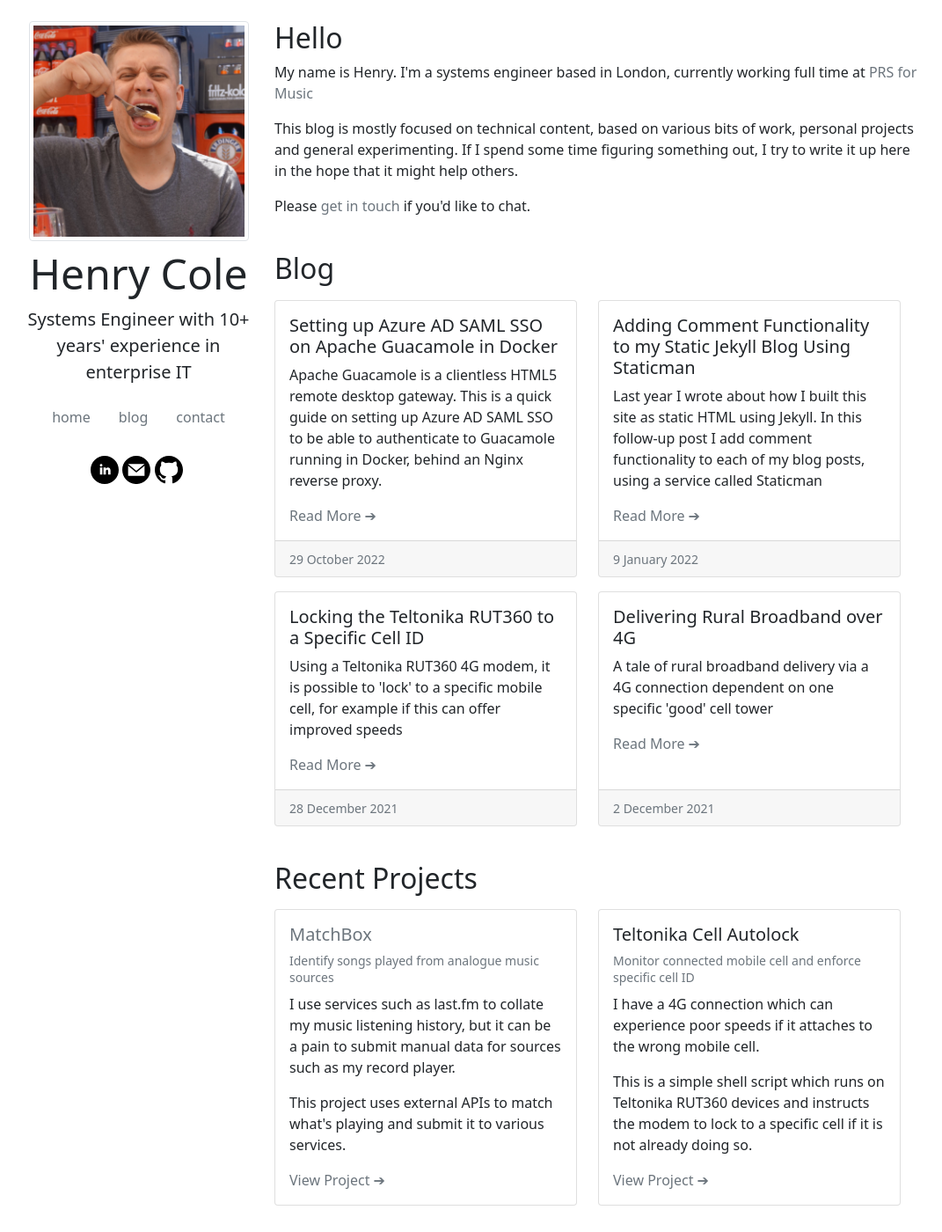
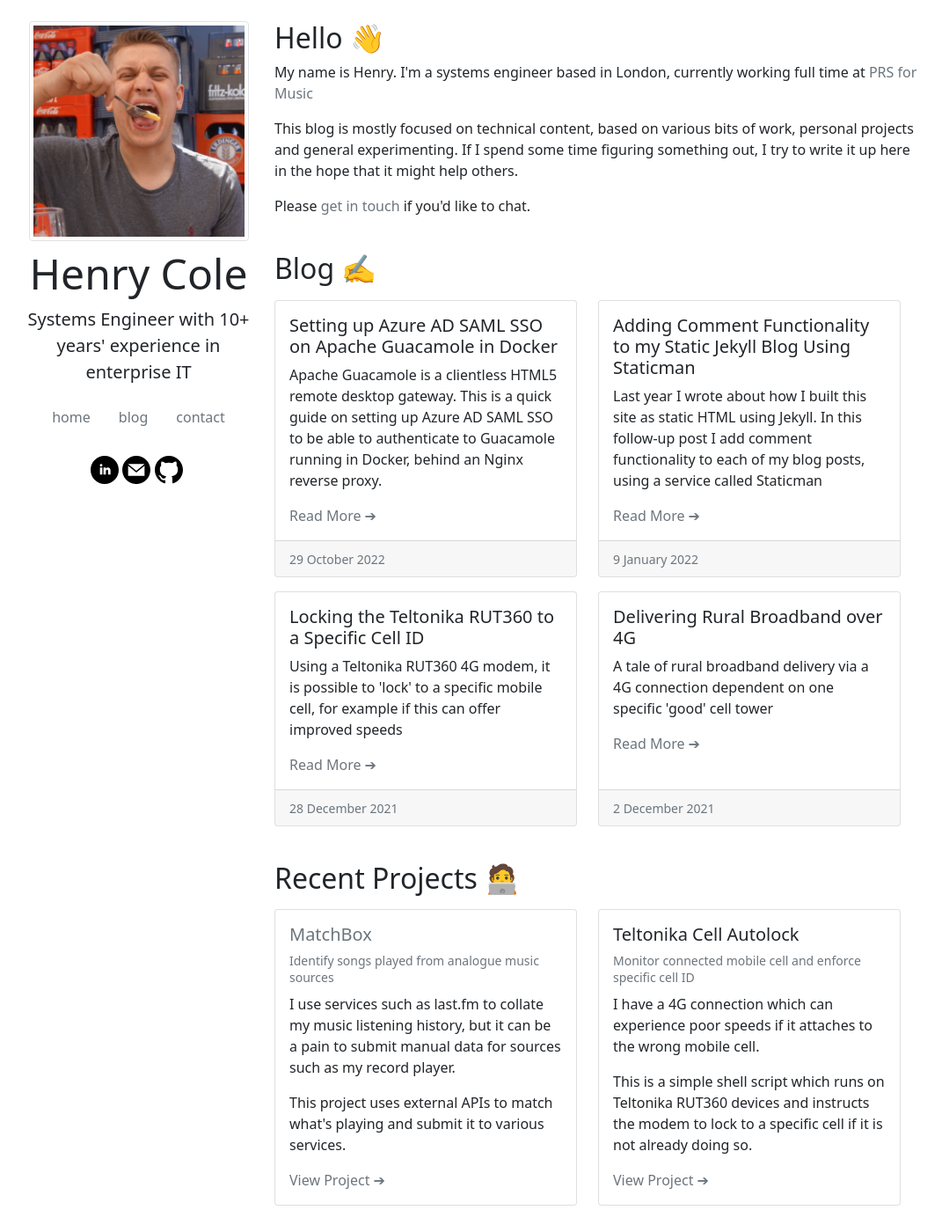
Before and after one commit to hcuk94/henry-personal-website, a Jekyll site: the page built from index.html, in a window 1280 px wide and 1400 px high. Shown: the whole window at 88% size, without its empty margins (55-1126 px from the left). Built offline with Jekyll 4.4.1, drawn with Linux system fonts in a browser that asks for light colours; some of the changed text lies outside the part shown.

Commit message:
update icons

```diff
--- a/index.html
+++ b/index.html
@@ -3,24 +3,24 @@ layout: default
 ---
 <!-- Intro -->
 <div class="row">
-<h2 id="top">Hello</h2>
+<h2 id="top">Hello 👋</h2>
 <p>My name is Henry. I'm a systems engineer based in London, currently working full time at <a class="text-muted text-decoration-none" href="https://www.prsformusic.com/" target="_blank">PRS for Music</a></p>
 <p>This blog is mostly focused on technical content, based on various bits of work, personal projects and general experimenting. If I spend some time figuring something out, I try to write it up here in the hope that it might help others.</p>
 <p>Please <a class="text-muted text-decoration-none" href="/#contact">get in touch</a> if you'd like to chat.</p>
 </div>
 <!-- Blog -->
 <div class="row">
-  <h2 class="mt-4 mb-3">Blog</h2>
+  <h2 class="mt-4 mb-3">Blog ✍️</h2>
   {% include blog_cards.html %}
 </div>
 <!-- Projects -->
 <div class="row">
-  <h2 class="mt-4 mb-3" id="work">Recent Projects</h2>
+  <h2 class="mt-4 mb-3" id="work">Recent Projects 🧑‍💻</h2>
   {% include projects.html %}
 </div>
 <!-- Contact -->
 <div class="row">
-<h2 class="mt-4 mb-3" id="contact">Contact Me</h2>
+<h2 class="mt-4 mb-3" id="contact">Contact Me 📮</h2>
 <p>You can email me here: <a class="text-muted text-decoration-none" href="mailto:henry@henrycole.uk">henry@henrycole.uk</a></p>
 <p>I'm also available on these social platforms:</p>
 <div>{% include social_icons.html %}</div>
```
